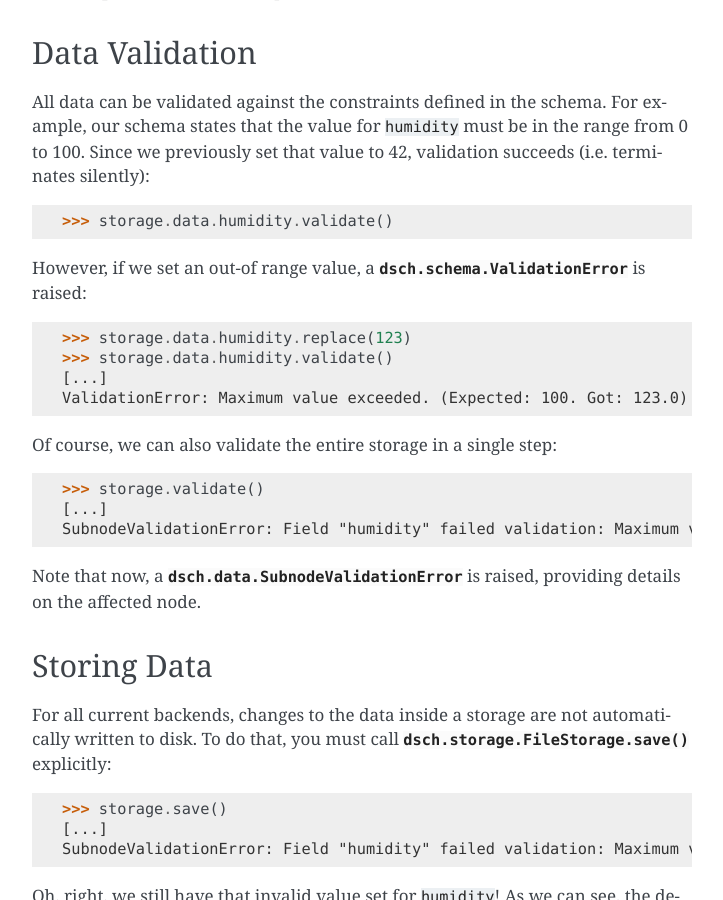
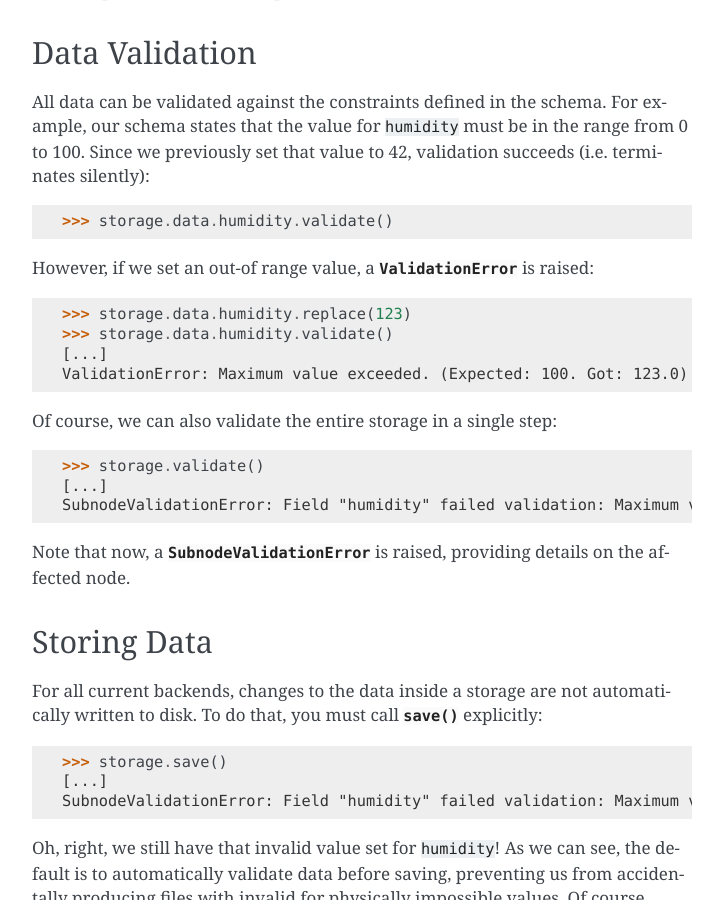
Before and after one commit to emtpb/dsch, a Sphinx documentation site: the page built from doc/tutorial.rst, in a window 1280 px wide and 900 px high, scrolled down 2872 px. Shown: the whole window, without its empty margins (388-1111 px from the left). Built offline with Sphinx 7.4.7, drawn with Linux system fonts in a browser that asks for light colours; formulas are drawn with MathJax 3; the version number could not be read and is left out; some of the changed text lies outside the part shown.

Commit message:
Shorten links for better readability.

```diff
--- a/doc/advanced.rst
+++ b/doc/advanced.rst
@@ -8,7 +8,7 @@ Nested schemas
 
 The example schema from the :ref:`Tutorial <tutorial>` is a very simple one, so let's extend it!
 Suppose we do not only want to store a single measurement result of our weather station, but multiple results taken at different times.
-A simple solution for this would be to wrap the previous schema in a :class:`dsch.schema.List`::
+A simple solution for this would be to wrap the previous schema in a :class:`~dsch.schema.List`::
 
     schema_list = dsch.schema.List(
         dsch.schema.Compilation({
@@ -19,7 +19,7 @@ A simple solution for this would be to wrap the previous schema in a :class:`dsc
         })
     )
 
-If we now create a storage for this schema, we can use :meth:`dsch.data.List.append` to add individual measurement results to the list::
+If we now create a storage for this schema, we can use :meth:`~dsch.data.List.append` to add individual measurement results to the list::
 
     storage_list = dsch.create('list.h5', schema_list)
     storage_list.data.append({
--- a/doc/tutorial.rst
+++ b/doc/tutorial.rst
@@ -25,7 +25,7 @@ A schema that represents this data could be described like this::
                                     max_value=100)
     })
 
-Here, we use a :class:`dsch.schema.Compilation` as a container for our data fields.
+Here, we use a :class:`~dsch.schema.Compilation` as a container for our data fields.
 This allows us to name the individual fields, as well as group them together.
 Also, we define the units to be used for the physical quantities and sensible value limits for the humidity.
 
@@ -37,9 +37,9 @@ DSCH can store data using a number of backends, e.g. different file formats.
 However, backends could also be implemented for systems like databases, which mostly do not work with regular files.
 Therefore, we use the term "storage" instead of "file" to identify a place where we can save our data to.
 
-To open a storage, we can either use :func:`dsch.load` or :func:`dsch.create`, depending on whether the storage already exists.
+To open a storage, we can either use :func:`dsch.load() <dsch.frontend.load>` or :func:`dsch.create() <dsch.frontend.create>`, depending on whether the storage already exists.
 In both cases, we must provide a location for the storage, e.g. the path to a file.
-Since we started from scratch, we must use :func:`dsch.create`, which requires our previously defined ``schema`` as an argument::
+Since we started from scratch, we must use :func:`dsch.create() <dsch.frontend.create>`, which requires our previously defined ``schema`` as an argument::
 
     storage = dsch.create('test.h5', schema)
 
@@ -129,7 +129,7 @@ Since we previously set that value to 42, validation succeeds (i.e. terminates s
 
     >>> storage.data.humidity.validate()
 
-However, if we set an out-of range value, a :class:`dsch.schema.ValidationError` is raised::
+However, if we set an out-of range value, a :class:`~dsch.schema.ValidationError` is raised::
 
     >>> storage.data.humidity.replace(123)
     >>> storage.data.humidity.validate()
@@ -142,14 +142,14 @@ Of course, we can also validate the entire storage in a single step::
     [...]
     SubnodeValidationError: Field "humidity" failed validation: Maximum value exceeded. (Expected: 100. Got: 123.0)
 
-Note that now, a :class:`dsch.data.SubnodeValidationError` is raised, providing details on the affected node.
+Note that now, a :class:`~dsch.data.SubnodeValidationError` is raised, providing details on the affected node.
 
 
 Storing Data
 ------------
 
 For all current backends, changes to the data inside a storage are not automatically written to disk.
-To do that, you must call :meth:`dsch.storage.FileStorage.save` explicitly::
+To do that, you must call :meth:`~dsch.storage.FileStorage.save` explicitly::
 
     >>> storage.save()
     [...]
```
Also changed, not shown: other parts of doc/tutorial.rst (+1 -1 lines).
